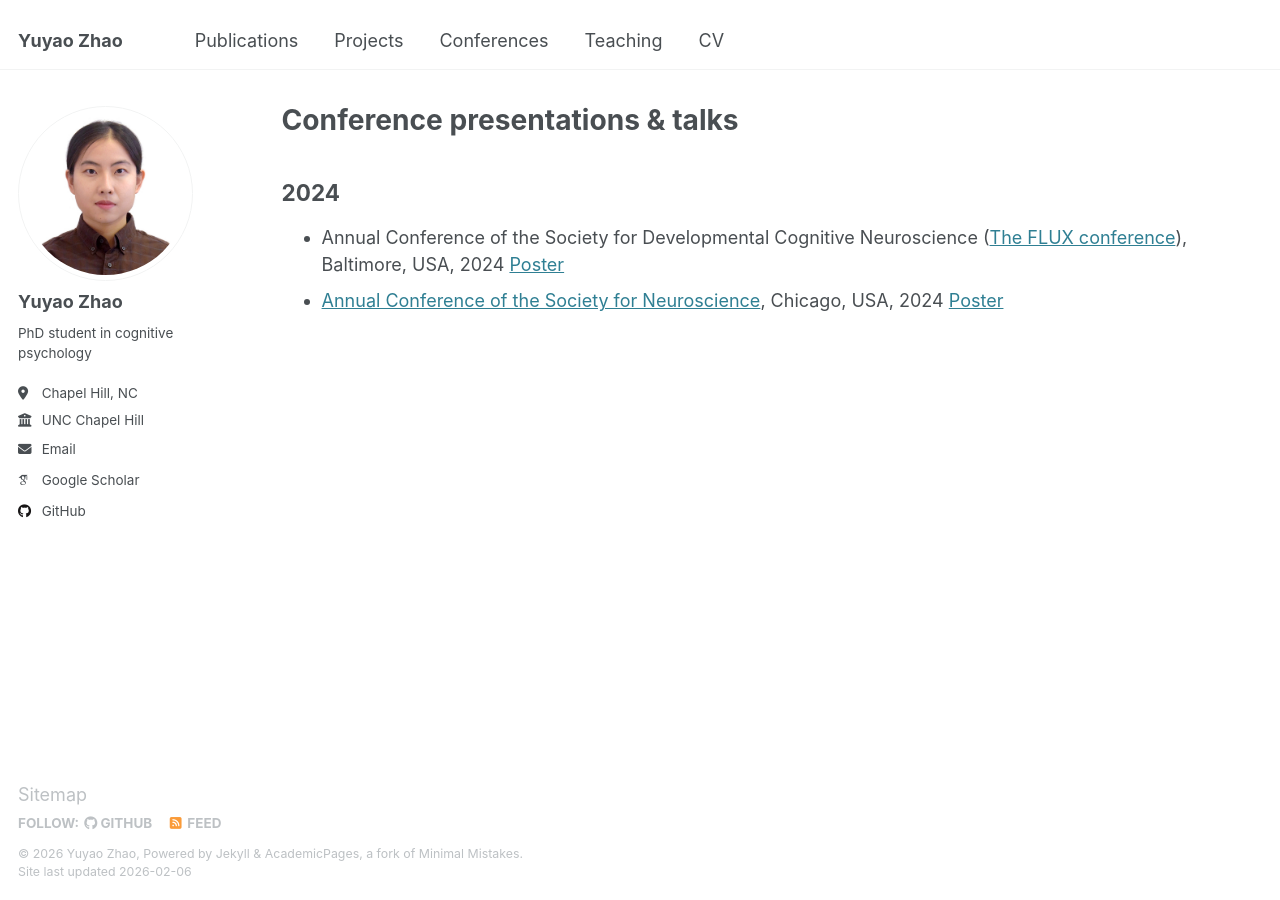
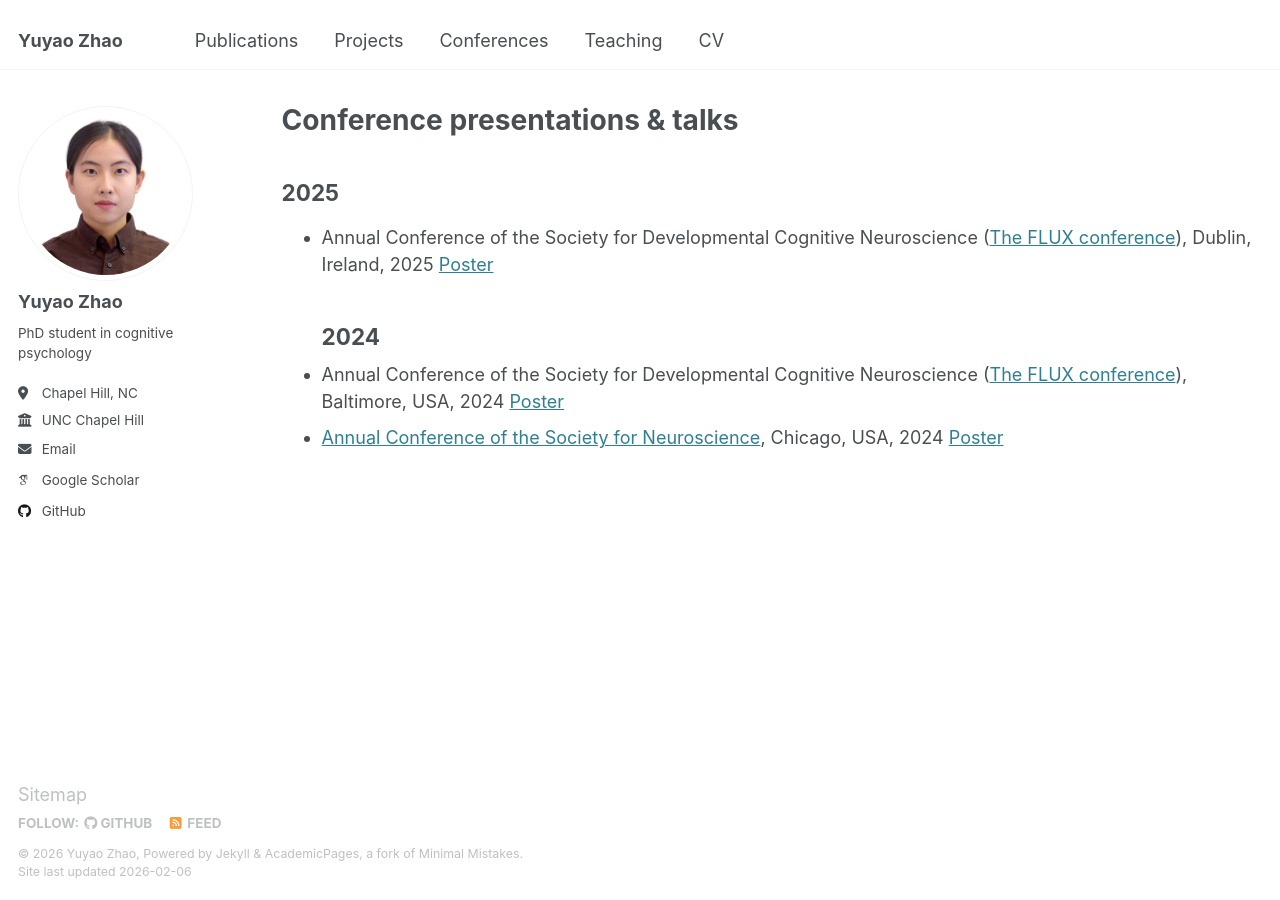
Before and after one commit to zhaoyuyao/zhaoyuyao.github.io, a Jekyll site: the page built from _pages/conferences.md, in a window 1280 px wide. Built offline with Jekyll 4.4.1, drawn with Linux system fonts in a browser that asks for light colours; some web fonts are replaced.

Commit message:
Add 2025 conference details to conferences.md

```diff
--- a/_pages/conferences.md
+++ b/_pages/conferences.md
@@ -4,7 +4,8 @@ title: "Conference presentations & talks"
 permalink: /conferences/
 author_profile: true
 ---
-
+## 2025
+- Annual Conference of the Society for Developmental Cognitive Neuroscience ([The FLUX conference](https://fluxsociety.org/)), Dublin, Ireland, 2025 [Poster](http://zhaoyuyao.github.io/files/Flux_poster_2025_ver3.0.pdf)
 ## 2024
 - Annual Conference of the Society for Developmental Cognitive Neuroscience ([The FLUX conference](https://fluxsociety.org/)), Baltimore, USA, 2024 [Poster](http://zhaoyuyao.github.io/files/2024-FLUX.pdf)
 - [Annual Conference of the Society for Neuroscience](https://www.sfn.org/), Chicago, USA, 2024 [Poster](http://zhaoyuyao.github.io/files/2024-SfN.pdf)
```
